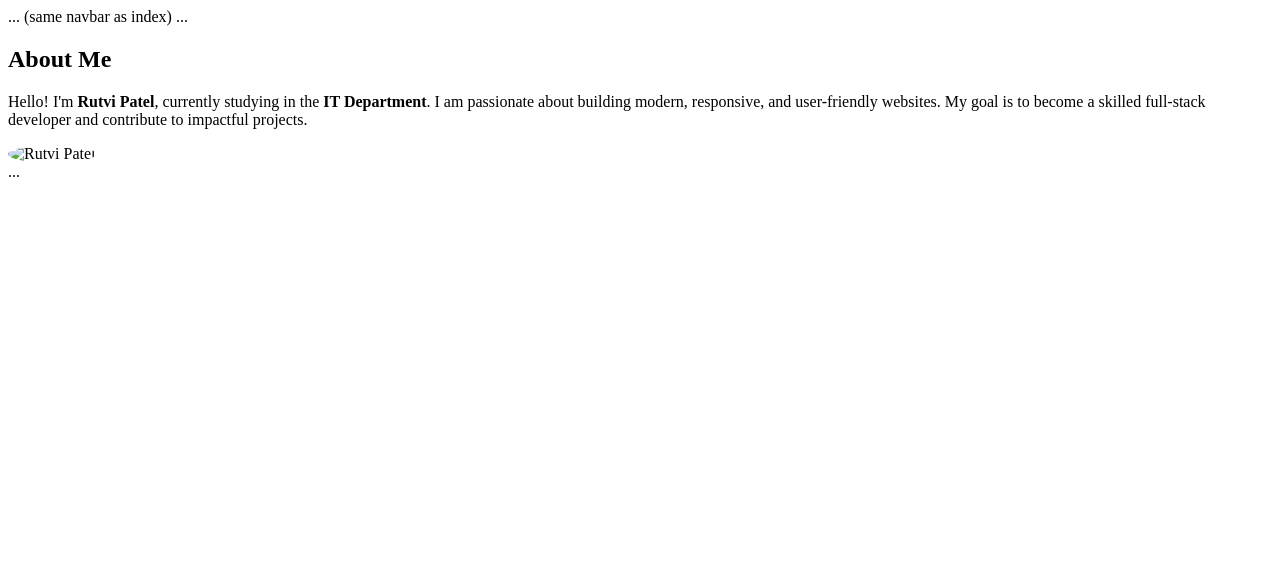
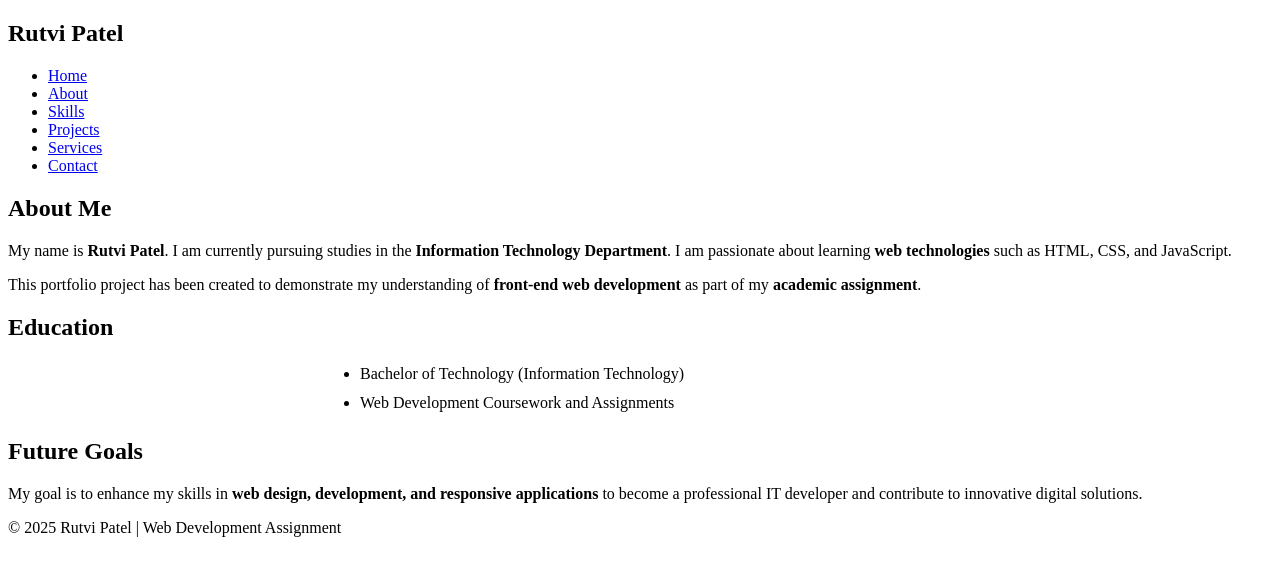
Before and after one commit to Rutvi-it/my-portfolio, a plain HTML site: page about.html in a window 1280 px wide. Drawn offline with Linux system fonts and the light colour scheme.

Commit message:
Update about.html

```diff
--- a/about.html
+++ b/about.html
@@ -3,21 +3,55 @@
 <head>
   <meta charset="UTF-8">
   <meta name="viewport" content="width=device-width, initial-scale=1.0">
-  <title>About | Rutvi Patel</title>
+  <title>About Me | Rutvi Patel</title>
   <link rel="stylesheet" href="style.css">
 </head>
 <body>
-  <header> ... (same navbar as index) ... </header>
+  <header>
+    <nav>
+      <h2>Rutvi Patel</h2>
+      <ul>
+        <li><a href="index.html">Home</a></li>
+        <li><a href="about.html" class="active">About</a></li>
+        <li><a href="skills.html">Skills</a></li>
+        <li><a href="projects.html">Projects</a></li>
+        <li><a href="services.html">Services</a></li>
+        <li><a href="contact.html">Contact</a></li>
+      </ul>
+    </nav>
+  </header>
 
   <section>
     <h1>About Me</h1>
-    <p>Hello! I'm <b>Rutvi Patel</b>, currently studying in the <b>IT Department</b>.
-    I am passionate about building modern, responsive, and user-friendly websites.
-    My goal is to become a skilled full-stack developer and contribute to impactful projects.</p>
-    <img src="assets/images/me.jpg" alt="Rutvi Patel" style="width:200px; border-radius:50%;">
+    <p>
+      My name is <b>Rutvi Patel</b>. I am currently pursuing studies in the
+      <b>Information Technology Department</b>.
+      I am passionate about learning <b>web technologies</b> such as HTML, CSS, and JavaScript.
+    </p>
+    <p>
+      This portfolio project has been created to demonstrate my understanding of
+      <b>front-end web development</b> as part of my <b>academic assignment</b>.
+    </p>
   </section>
 
-  <footer> ... </footer>
-  <script src="script.js"></script>
+  <section>
+    <h2>Education</h2>
+    <ul style="max-width:600px;margin:auto;line-height:1.8;">
+      <li>Bachelor of Technology (Information Technology)</li>
+      <li>Web Development Coursework and Assignments</li>
+    </ul>
+  </section>
+
+  <section>
+    <h2>Future Goals</h2>
+    <p>
+      My goal is to enhance my skills in <b>web design, development, and responsive applications</b>
+      to become a professional IT developer and contribute to innovative digital solutions.
+    </p>
+  </section>
+
+  <footer>
+    <p>© 2025 Rutvi Patel | Web Development Assignment</p>
+  </footer>
 </body>
 </html>
```
